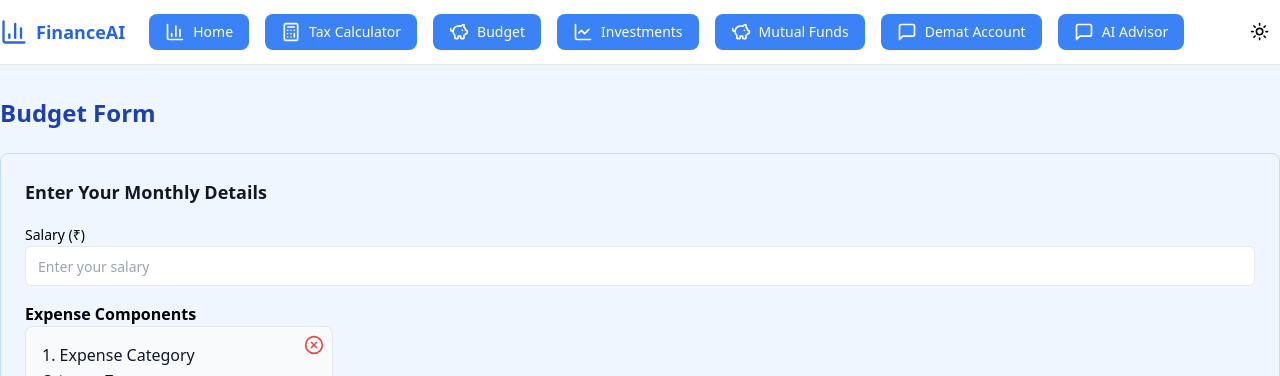
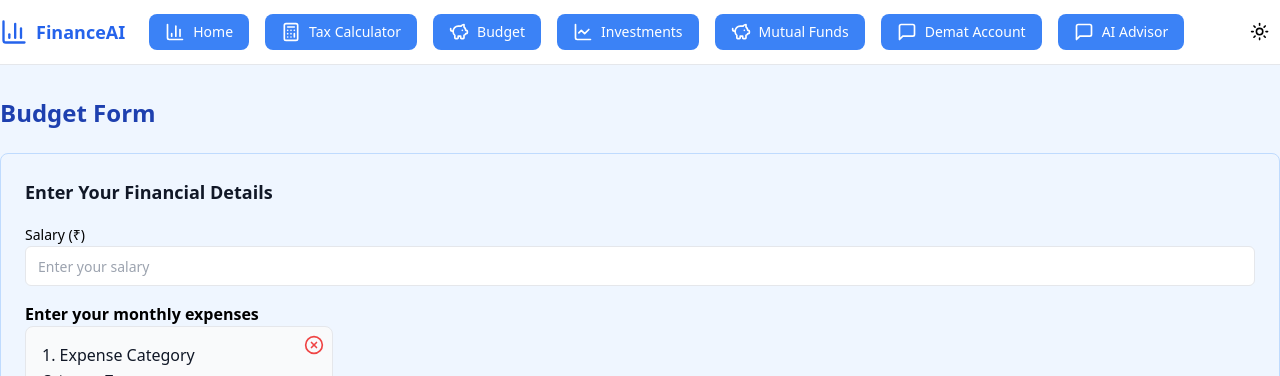
Before and after one commit to Ayush-Sharma-2023/Finance_Management_Platform, a Next.js app: page /form in a window 1280 px wide. Shown: the top 376 px of the page. Built offline with nearby package versions, Linux system fonts and the light colour scheme; no server answers.

Commit message:
modified:   app/form/page.tsx

```diff
--- a/Backend_calls/calls/upstoxAPI/config.js
+++ b/Backend_calls/calls/upstoxAPI/config.js
@@ -1,6 +1,6 @@
 // config.js
 const config = {
-  accessToken: "eyJ0eXAiOiJKV1QiLCJrZXlfaWQiOiJza192MS4wIiwiYWxnIjoiSFMyNTYifQ.eyJzdWIiOiI2V0JSTFQiLCJqdGkiOiI2N2E1MzY3MjUyOWY3YTI3NjhkYTE0YjAiLCJpc011bHRpQ2xpZW50IjpmYWxzZSwiaWF0IjoxNzM4ODgwNjI2LCJpc3MiOiJ1ZGFwaS1nYXRld2F5LXNlcnZpY2UiLCJleHAiOjE3Mzg5NjU2MDB9.-_T_yjI_1pxSaJQEX7vCDIgSkEvj2xe0JyjD9iCdJZ8",
+  accessToken: "eyJ0eXAiOiJKV1QiLCJrZXlfaWQiOiJza192MS4wIiwiYWxnIjoiSFMyNTYifQ.eyJzdWIiOiI2V0JSTFQiLCJqdGkiOiI2N2E2OTQ4NjNlMWUyNjEzYWMwYmQ1MDkiLCJpc011bHRpQ2xpZW50IjpmYWxzZSwiaWF0IjoxNzM4OTcwMjQ2LCJpc3MiOiJ1ZGFwaS1nYXRld2F5LXNlcnZpY2UiLCJleHAiOjE3MzkwNTIwMDB9.xrO5ysFI3EmC7XV9VuodUdrywWJpSH0mcTNABi6cf8s",
 
   apiKey: "your-api-key-here",
   baseUrl: "https://api.upstox.com/v2",
--- a/app/form/page.tsx
+++ b/app/form/page.tsx
@@ -79,7 +79,7 @@ export default function Form() {
         </div>
 
         <div className="p-6 mb-6 shadow-lg rounded-lg border border-blue-200">
-          <h2 className="text-lg font-semibold mb-4">Enter Your Monthly Details</h2>
+          <h2 className="text-lg font-semibold mb-4">Enter Your Financial Details</h2>
 
           <Label htmlFor="salary" className="font-medium text-black">
             Salary (₹)
@@ -93,7 +93,7 @@ export default function Form() {
             className="mb-4 bg-white"
           />
 
-          <h3 className="mt-4 font-semibold text-black">Expense Components</h3>
+          <h3 className="mt-4 font-semibold text-black">Enter your monthly expenses</h3>
           <div className="flex flex-wrap gap-4">
             {categories.map((category, index) => (
               <div key={index} className="w-full md:w-1/3 lg:w-1/4 p-4 border rounded-lg bg-gray-50 relative">
--- a/components/Upstox/config.js
+++ b/components/Upstox/config.js
@@ -1,6 +1,6 @@
 // config.js
 const config = {
-  accessToken: "eyJ0eXAiOiJKV1QiLCJrZXlfaWQiOiJza192MS4wIiwiYWxnIjoiSFMyNTYifQ.eyJzdWIiOiI2V0JSTFQiLCJqdGkiOiI2N2E1MzY3MjUyOWY3YTI3NjhkYTE0YjAiLCJpc011bHRpQ2xpZW50IjpmYWxzZSwiaWF0IjoxNzM4ODgwNjI2LCJpc3MiOiJ1ZGFwaS1nYXRld2F5LXNlcnZpY2UiLCJleHAiOjE3Mzg5NjU2MDB9.-_T_yjI_1pxSaJQEX7vCDIgSkEvj2xe0JyjD9iCdJZ8",
+  accessToken: "eyJ0eXAiOiJKV1QiLCJrZXlfaWQiOiJza192MS4wIiwiYWxnIjoiSFMyNTYifQ.eyJzdWIiOiI2V0JSTFQiLCJqdGkiOiI2N2E2OTQ4NjNlMWUyNjEzYWMwYmQ1MDkiLCJpc011bHRpQ2xpZW50IjpmYWxzZSwiaWF0IjoxNzM4OTcwMjQ2LCJpc3MiOiJ1ZGFwaS1nYXRld2F5LXNlcnZpY2UiLCJleHAiOjE3MzkwNTIwMDB9.xrO5ysFI3EmC7XV9VuodUdrywWJpSH0mcTNABi6cf8s",
 
 
 
```
